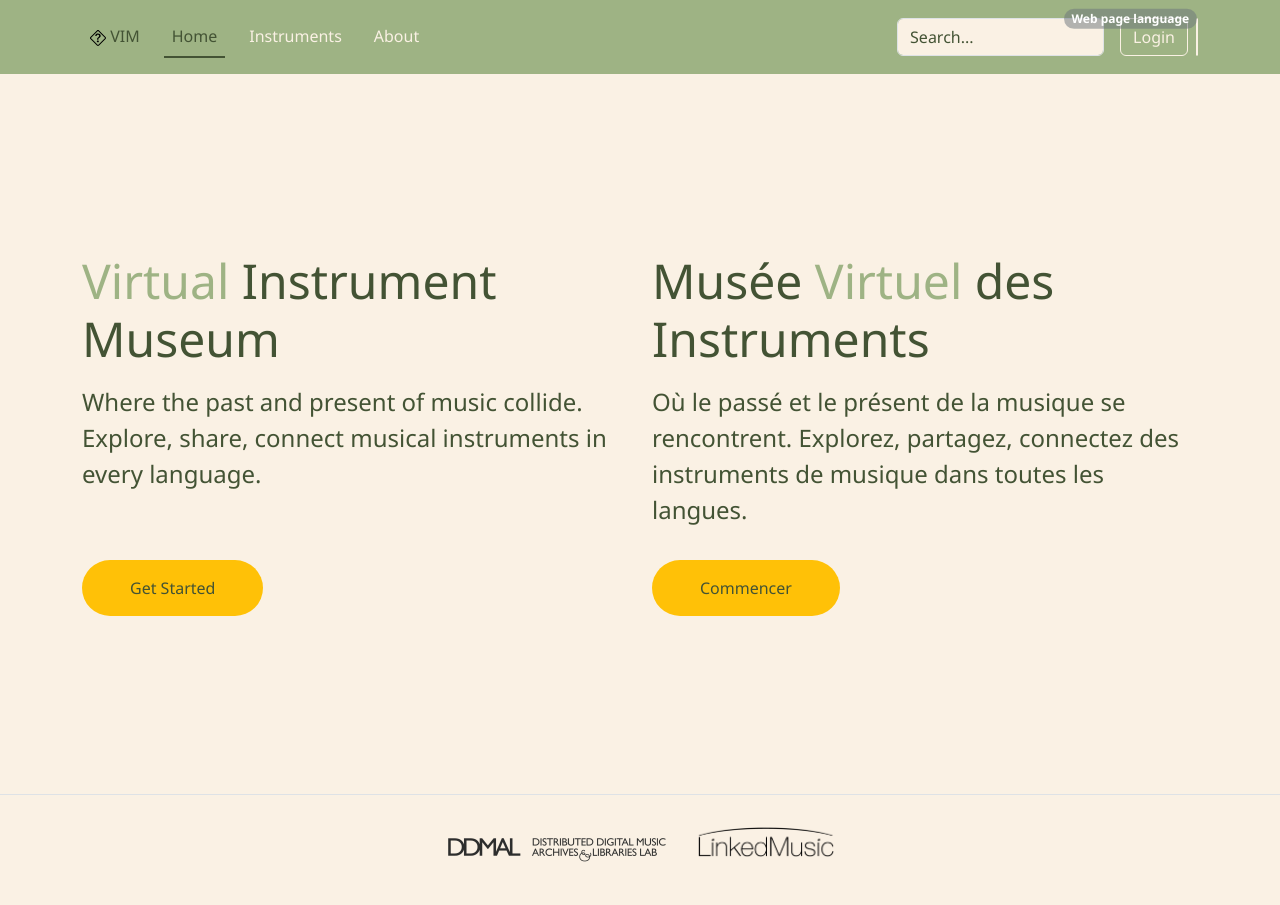
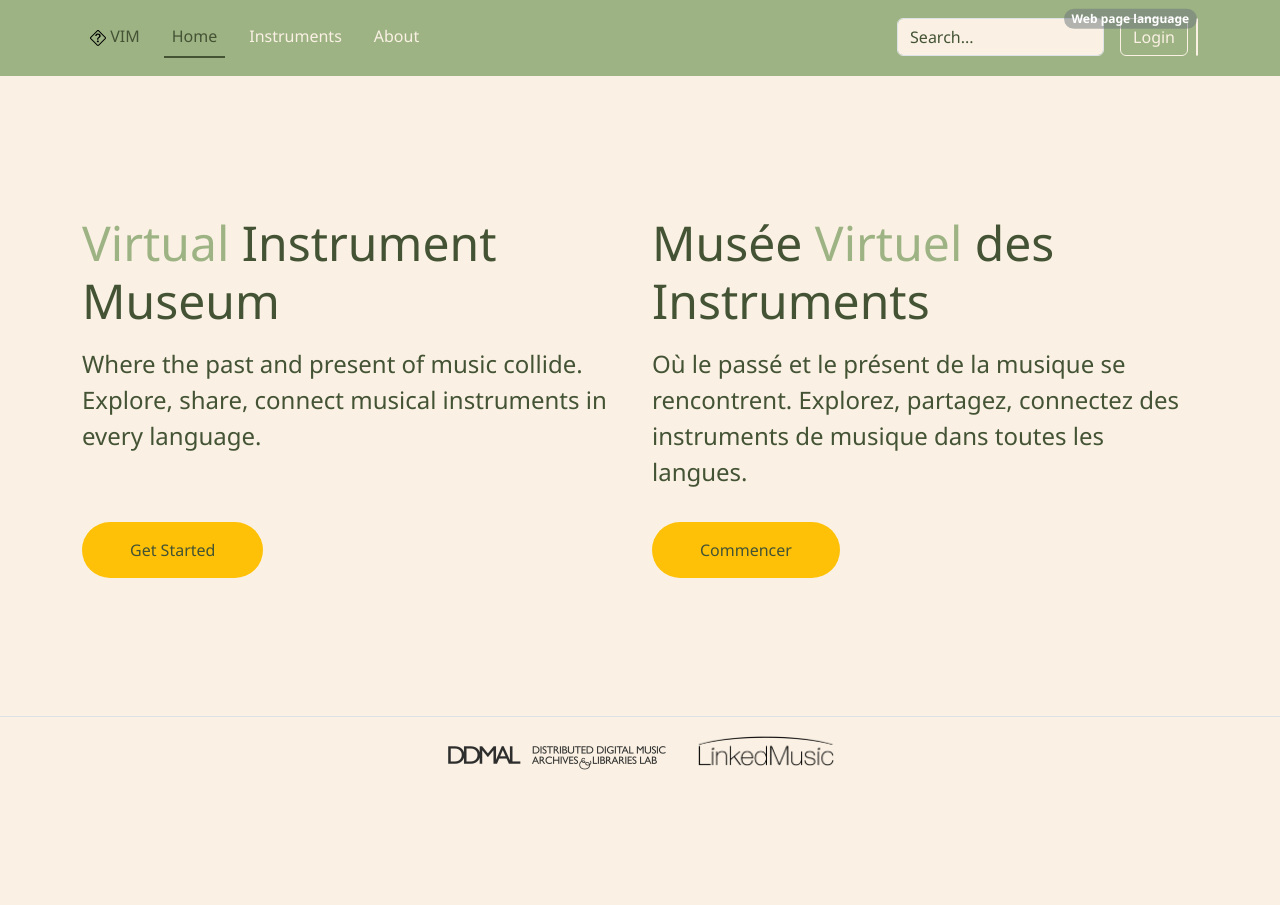
Before and after one commit to DDMAL/VIM, a Django app: page / in a window 1280 px wide. After the commit the page ends 770 px from the top, so only its background shows below. Run offline with Django 4.2, Linux system fonts and the light colour scheme.

Commit message:
Fix issue in #95

```diff
--- a/web-app/django/VIM/apps/main/static/main/css/index.css
+++ b/web-app/django/VIM/apps/main/static/main/css/index.css
@@ -1,5 +1,5 @@
 .content-container {
-    height: 90vh;
+    height: 80vh;
 }
 
 .content-container h1 {
--- a/web-app/django/VIM/static/css/app.css
+++ b/web-app/django/VIM/static/css/app.css
@@ -7,6 +7,7 @@ body {
 /* header */
 header {
     background-color: #9EB384;
+    min-height: 9.5vh;
 }
 
 .nav-link {
@@ -100,9 +101,11 @@ header {
 /* main */
 main {
     background-color: #FAF1E4;
+    min-height: 80vh;
 }
 
 /* footer */
 footer {
     background-color: #FAF1E4;
+    min-height: 10.5vh;
 }
--- a/web-app/django/VIM/templates/base.html
+++ b/web-app/django/VIM/templates/base.html
@@ -68,11 +68,11 @@
     {% block content %} {% endblock %}
   </main>
 
-  <footer class="d-flex justify-content-center align-items-center py-3 border-top">
-    <a href="https://ddmal.music.mcgill.ca/" class="mb-3 mt-3 mx-3 link-body-emphasis text-decoration-none">
+  <footer class="d-flex justify-content-center align-items-center py-1 border-top">
+    <a href="https://ddmal.music.mcgill.ca/" class="my-1 mx-3 link-body-emphasis text-decoration-none">
       <img src="{% static "images/lab-logo.png" %}" alt="ddmal logo">
     </a>
-    <a href="https://linkedmusic.ca/" class="mb-3 mt-3 mx-3 pb-3 link-body-emphasis text-decoration-none">
+    <a href="https://linkedmusic.ca/" class="my-1 mx-3 pb-3 link-body-emphasis text-decoration-none">
         <img src="{% static "images/LM_LogoTransparentBlack1.png" %}" alt="linkedmusic logo" style="height: 30px;">
     </a>
   </footer>
```
